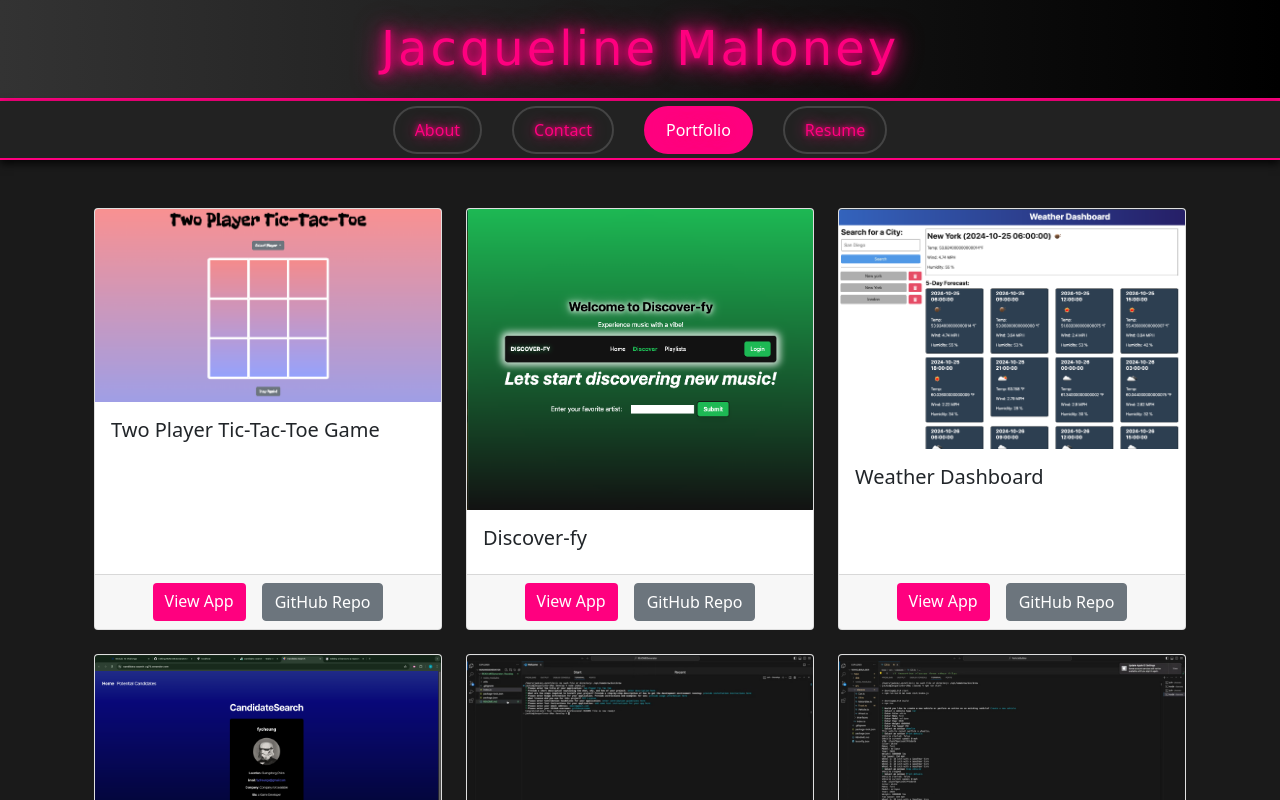
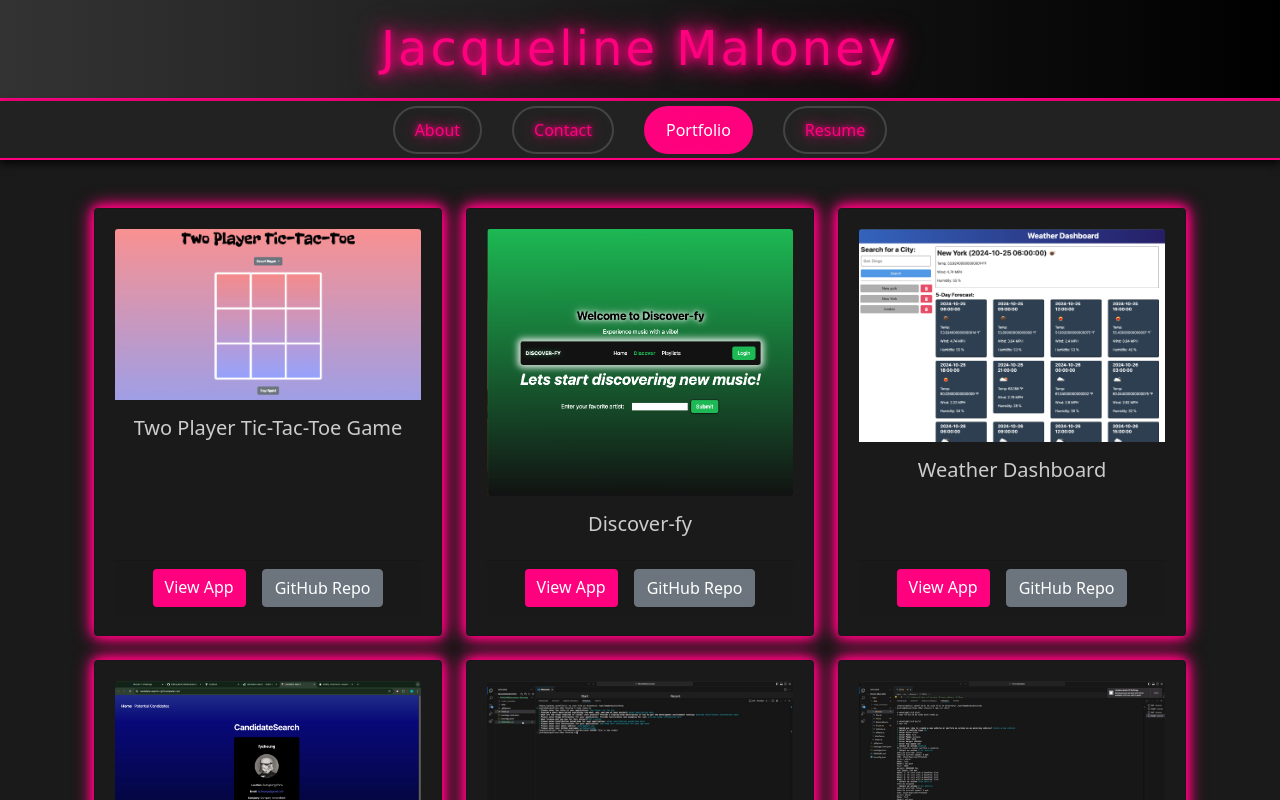
Before and after one commit to jmalon10/React-Portfolio, a React (Vite) app: page /Portfolio in a window 1280 px wide. Shown: the top 800 px of the page. Built offline with nearby package versions, Linux system fonts and the light colour scheme.

Commit message:
portfolio page looks good

```diff
--- a/src/index.css
+++ b/src/index.css
@@ -50,3 +50,14 @@ p {
   font-size: 1.2rem; /* Slightly larger text for readability */
   line-height: 1.6; /* Better spacing for text */
 }
+
+.card {
+  background-color: #1a1a1a !important; /* Match the dark theme */
+  border: 2px solid #ff007f; /* Neon pink border */
+  border-radius: 15px;
+  padding: 20px;
+  color: #ccc !important; /* Light grey text for readability */
+  box-shadow: 0 0 10px #ff007f, 0 0 15px #ff007f, 0 0 20px #ff007f !important; /* Glowing effect */
+  transition: transform 0.3s ease, box-shadow 0.3s ease !important;
+  text-align: center;
+}
```
